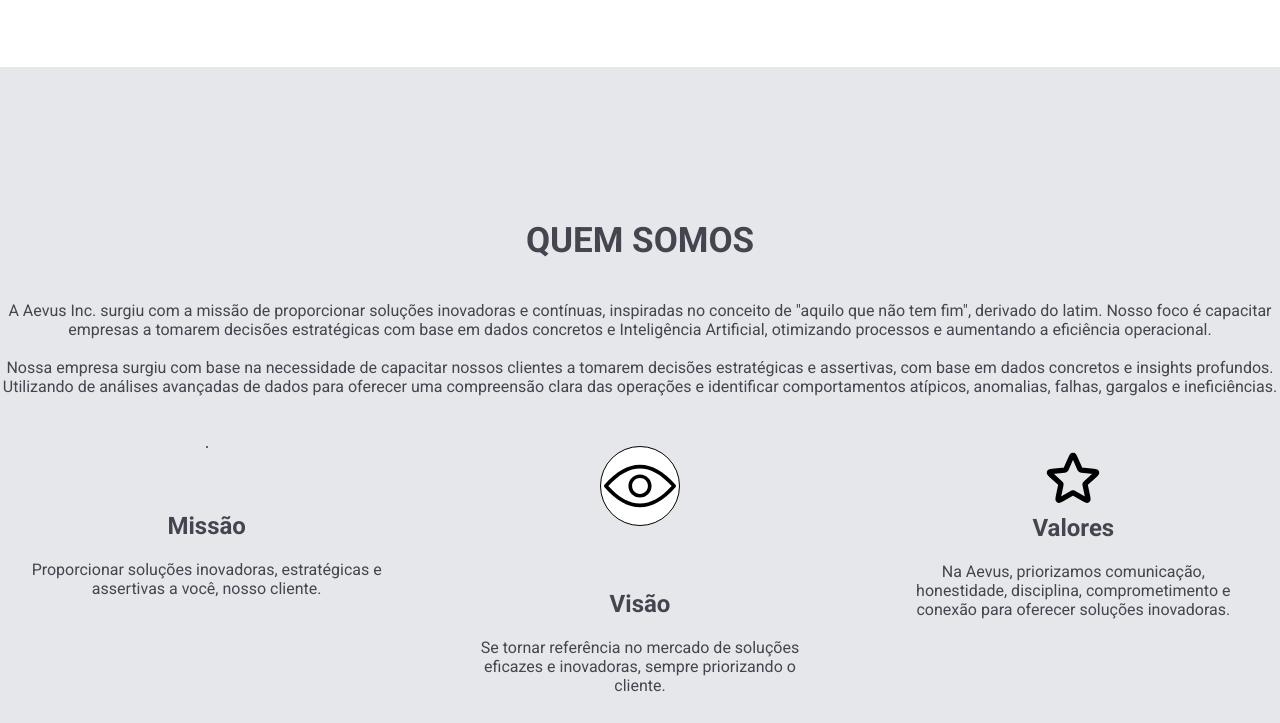
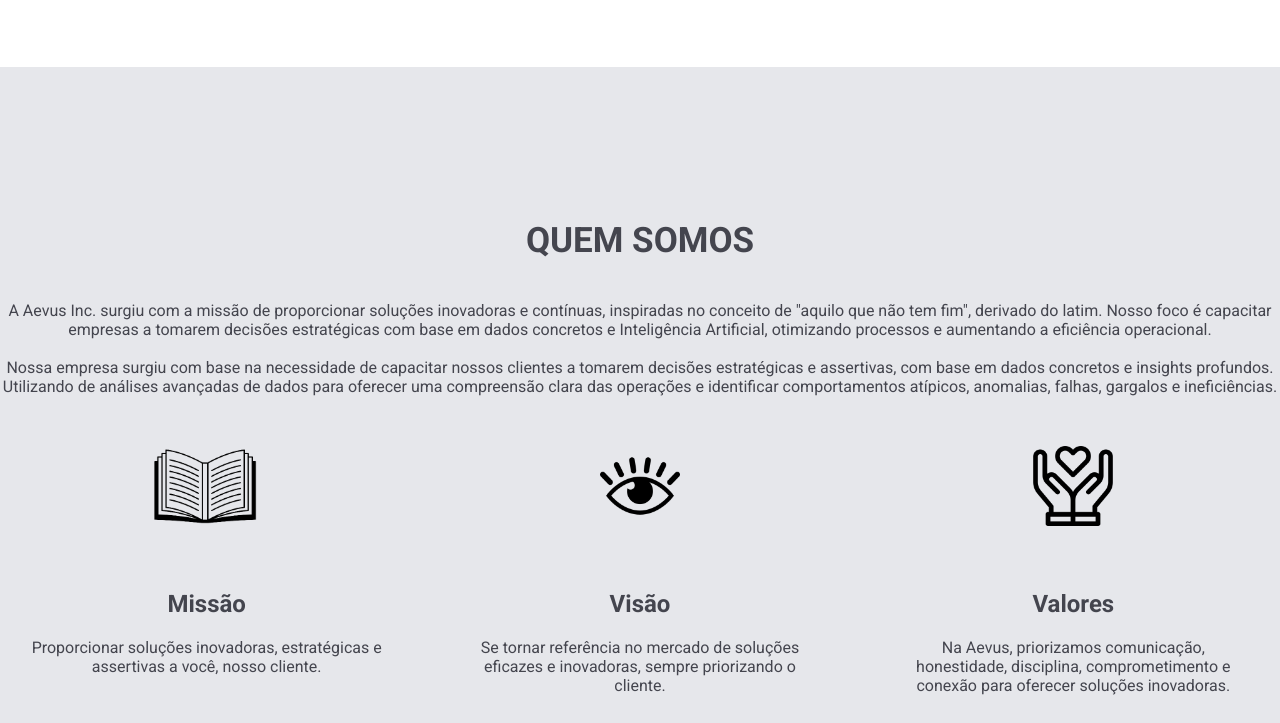
Before and after one commit to Aevus-Inc/Projeto-Aevus, a website: page public/index.html in a window 1280 px wide. Shown: the part 1935-2658 px from the top of the page. Drawn offline with nearby package versions, Linux system fonts and the light colour scheme.

Commit message:
ajustes nas imagens home

```diff
--- a/public/css/styles.css
+++ b/public/css/styles.css
@@ -248,11 +248,11 @@
     background-color: var(--preto-botao);
 }
 
-.main-content-button:hover {
-    background-color: #AAABAB;
+.main-content-button {
+
     transition: background-color 0.3s;
     transform: translateY(-0.1875rem);
-    box-shadow: 0rem .375rem .5rem rgba(3, 3, 3, 0.2);
+    box-shadow: 0rem .375rem .5rem rgba(255, 255, 255, 0.2);
     transition: 1ms;
 }
 
@@ -558,9 +558,14 @@
 .img-conceitos {
     height: 5rem;
     height: 5rem;
-    border-radius: 50%;
-    border: 1px solid black;
-    background-color: white;
+
+    margin-bottom: 3.75rem;
+}
+
+.img-conceitos-olho {
+    height: 5rem;
+    height: 5rem;
+
     margin-bottom: 3.75rem;
 }
 
--- a/public/index.html
+++ b/public/index.html
@@ -1,4 +1,4 @@
-<!DOCTYPE html>
+  <!DOCTYPE html>
 <html lang="pt-br">
 
 <head>
@@ -167,19 +167,19 @@
 
         <div class="container-conceitos-wrapper">
           <div class="container-conceitos">
-            <img class="img-conceitos" src="img/book-svgrepo-com.svg" alt="">
+            <img class="img-conceitos" src="img/livro.png" alt="">
             <h4>Missão</h4>
             <p>Proporcionar soluções inovadoras, estratégicas e assertivas a você, nosso cliente. </p>
           </div>
 
           <div class="container-conceitos">
-            <img class="img-conceitos" src="img/eye-svgrepo-com.svg" alt="">
+            <img class="img-conceitos" src="img/olho.png" alt="">
             <h4>Visão</h4>
             <p>Se tornar referência no mercado de soluções eficazes e inovadoras, sempre priorizando o cliente.</p>
           </div>
 
           <div class="container-conceitos" id="container-conceitos-olhos">
-            <img id="img-conceitos-olho" src="img/star-svgrepo-com.svg" alt="">
+            <img id="img-conceitos-olho" class="img-conceitos" src="img/valores.png" alt="">
             <h4>Valores</h4>
             <p>Na Aevus, priorizamos comunicação, honestidade, disciplina, comprometimento e conexão para oferecer
               soluções inovadoras.</p>
```
Also changed, not shown: public/img/livro.png (added), public/img/olho.png (added), public/img/valores.png (added).
